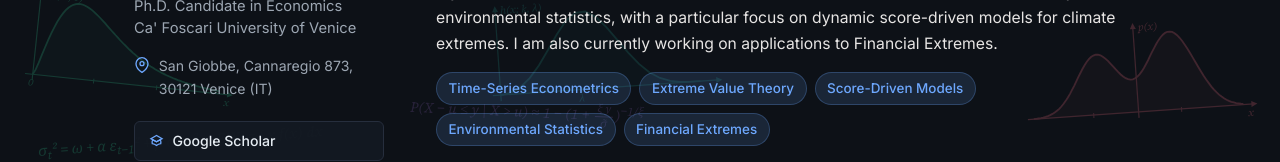
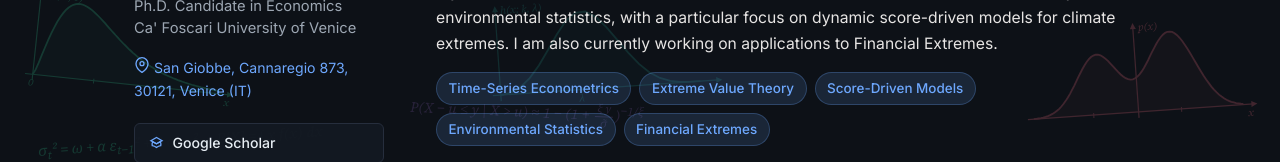
Before and after one commit to marcobidoia98/marcobidoia98.github.io, a plain HTML site: page index.html in a window 1280 px wide. Shown: the part 350-512 px from the top of the page. Drawn offline with Linux system fonts and the light colour scheme.

Commit message:
Update author metadata and add Google Maps link

```diff
--- a/index.html
+++ b/index.html
@@ -899,12 +899,17 @@
         Ca' Foscari University of Venice
       </p>
 
-      <ul class="author-meta">
-        <li>
-          <svg viewBox="0 0 24 24" fill="none" stroke="currentColor" stroke-width="2"><path d="M21 10c0 7-9 13-9 13s-9-6-9-13a9 9 0 0 1 18 0z"/><circle cx="12" cy="10" r="3"/></svg>
-          <span> San Giobbe, Cannaregio 873, 30121 Venice (IT) </span>
-        </li>
-      </ul>
+    <ul class="author-meta">
+   <li>
+    <a href="https://www.google.com/maps/search/?api=1&query=Department+of+Economics+Ca+Foscari+San+Giobbe+Cannaregio+873+30121+Venice+Italy" target="_blank" rel="noopener">
+      <svg viewBox="0 0 24 24" width="16" height="16" fill="none" stroke="currentColor" stroke-width="2" aria-hidden="true">
+        <path d="M21 10c0 7-9 13-9 13s-9-6-9-13a9 9 0 0 1 18 0z"/>
+        <circle cx="12" cy="10" r="3"/>
+      </svg>
+      <span>San Giobbe, Cannaregio 873, 30121, Venice (IT)</span>
+      </a>
+    </li>
+  </ul>
 
       <div class="sidebar-links">
         <a class="btn-link" href="https://scholar.google.com/citations?user=ndCsE2gAAAAJ&amp;hl=it" target="_blank" rel="noopener">
```
